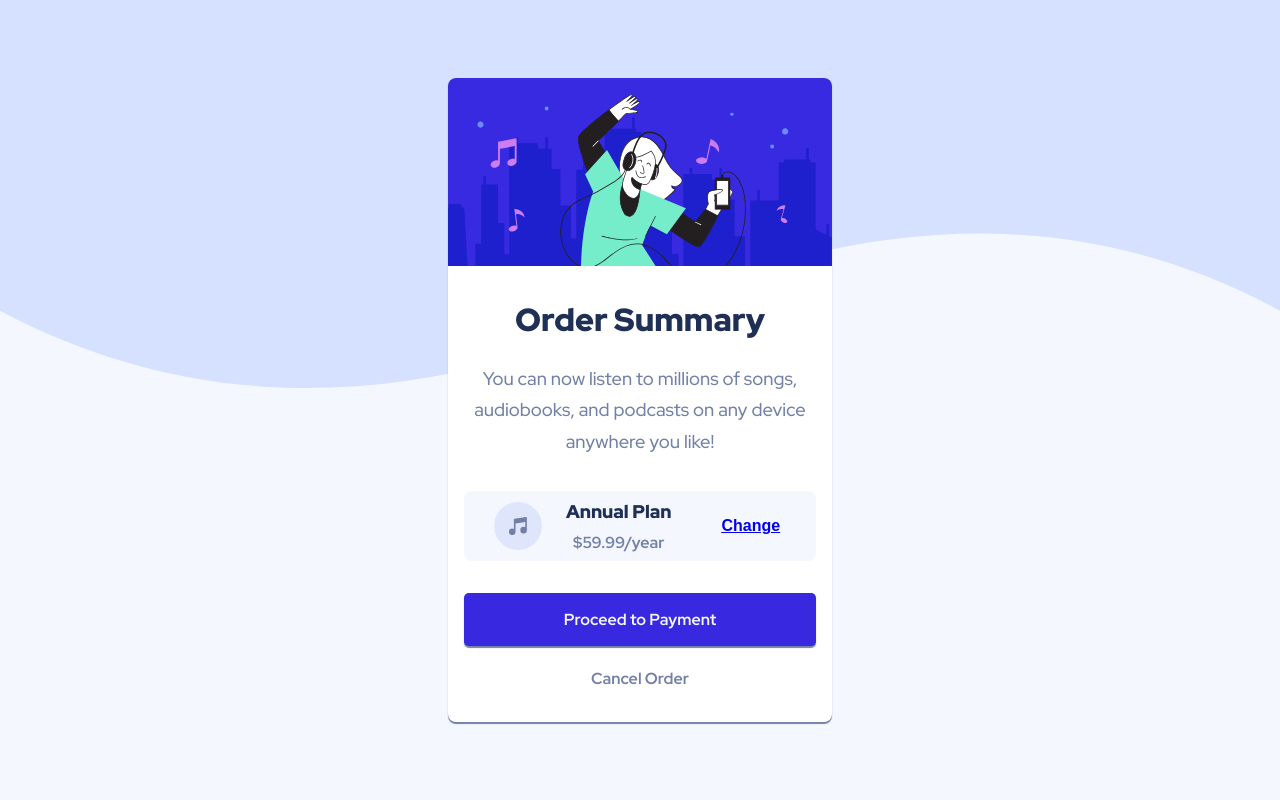
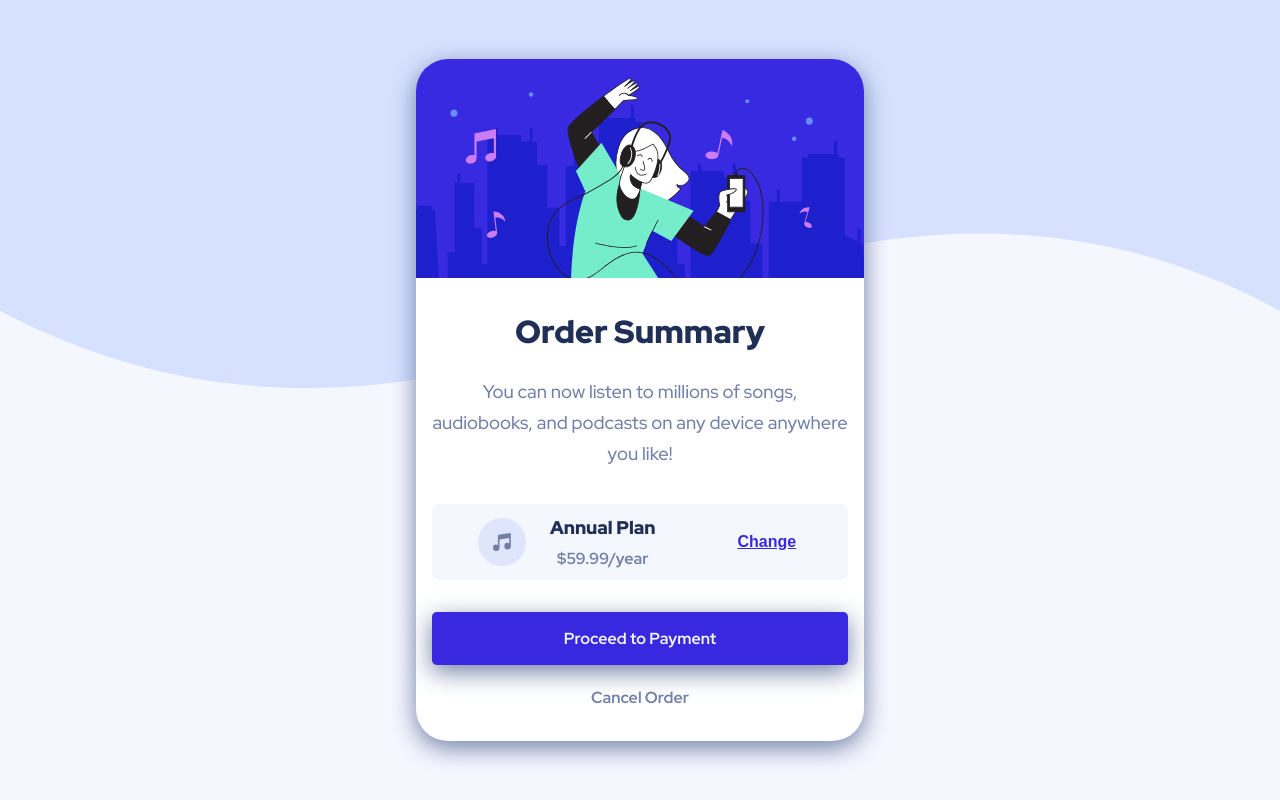
Before and after one commit to codeartist63/order-summary-component, a plain HTML site: page index.html in a window 1280 px wide. Drawn offline with Linux system fonts and the light colour scheme.

Commit message:
Edited html and css files

```diff
--- a/design/app.css
+++ b/design/app.css
@@ -9,7 +9,9 @@
   --clr-neutral-600: hsl(224, 23%, 55%);
   --clr-neutral-800: hsl(225, 100%, 98%);
 
-  --box-shadow: 0 2px 1px 0 var(--clr-neutral-600);
+  --box-shadow: 0 7px 25px var(--clr-neutral-600);
+
+  --border-width: 2em;
 }
 
 *,
@@ -33,6 +35,18 @@ body {
   background-color: var(--clr-neutral-800);
   position: relative;
 }
+/* change the background based of the size of the screen */
+@media (max-width: 45em) {
+  body {
+    background-image: url("../images/pattern-background-mobile.svg");
+  }
+}
+
+@media (min-width: 45em) {
+  body {
+    background-image: url("../images/pattern-background-desktop.svg");
+  }
+}
 
 body,
 .order-summary {
@@ -41,45 +55,38 @@ body,
   align-items: center;
 }
 
+.order-summary {
+  background-color: hsl(0, 0%, 100%);
+  flex-direction: column;
+  text-align: center;
+  border-radius: var(--border-width);
+  -webkit-border-radius: var(--border-width);
+  -moz-border-radius: var(--border-width);
+  -ms-border-radius: var(--border-width);
+  -o-border-radius: var(--border-width);
+  box-shadow: var(--box-shadow);
+  margin: 2em 0;
+}
+
 /* change the background based of the size of the screen */
+
 @media (max-width: 45em) {
-  body {
-    background-image: url("../images/pattern-background-mobile.svg");
-  }
-
   .order-summary {
-    max-width: 79%;
+    max-width: 20em;
   }
 }
 
 @media (min-width: 45em) {
-  body {
-    background-image: url("../images/pattern-background-desktop.svg");
+  .order-summary {
+    max-width: 28em;
   }
-
-  .order-summary {
-    max-width: 30%;
-  }
-}
-
-.order-summary {
-  background-color: hsl(0, 0%, 100%);
-  flex-direction: column;
-  text-align: center;
-  border-radius: 0.5em;
-  -webkit-border-radius: 0.5em;
-  -moz-border-radius: 0.5em;
-  -ms-border-radius: 0.5em;
-  -o-border-radius: 0.5em;
-  box-shadow: var(--box-shadow);
-  margin: 2em 0;
 }
 
 .main-img {
   width: 100%;
   height: 100%;
-  border-top-right-radius: 0.5em;
-  border-top-left-radius: 0.5em;
+  border-top-right-radius: var(--border-width);
+  border-top-left-radius: var(--border-width);
 }
 
 .text-wrapper {
@@ -109,7 +116,7 @@ body,
   align-items: center;
   background-color: var(--clr-neutral-800);
   width: 100%;
-  padding: 0.5em;
+  padding: 0.7em 0.5em;
   border-radius: 0.5rem;
   -webkit-border-radius: 0.5rem;
   -moz-border-radius: 0.5rem;
--- a/index.html
+++ b/index.html
@@ -17,7 +17,7 @@
     <link rel="stylesheet" href="./design/app.css" />
   </head>
   <body>
-    <div class="order-summary">
+    <main class="order-summary">
       <img
         class="main-img"
         src="./images/illustration-hero.svg"
@@ -25,35 +25,35 @@
       />
 
       <div class="text-wrapper">
-        <div class="info">
+        <section class="info">
           <h2 class="heading">Order Summary</h2>
           <p class="paragraph">
             You can now listen to millions of songs, audiobooks, and podcasts on
             any device anywhere you like!
           </p>
-        </div>
+        </section>
 
-        <div class="plan">
-          <div class="plan-wrapper">
+        <section class="plan">
+          <article class="plan-wrapper">
             <img
               src="./images/icon-music.svg"
               alt="music icon"
               class="music-img"
             />
-            <div class="plan-info">
+            <article class="plan-info">
               <span class="text">Annual Plan</span>
               <span class="money"> $59.99/year </span>
-            </div>
-          </div>
-          <button class="change-plan"><a href="#">Change</a></button>
-        </div>
+            </article>
+          </article>
+          <button class="change-plan">Change</button>
+        </section>
 
-        <div class="payment">
+        <section class="payment">
           <button class="send-order payment-btn">Proceed to Payment</button>
           <button class="cancel-order payment-btn">Cancel Order</button>
-        </div>
+        </section>
       </div>
-    </div>
+    </main>
 
     <!-- <div class="attribution">
       Challenge by
```
